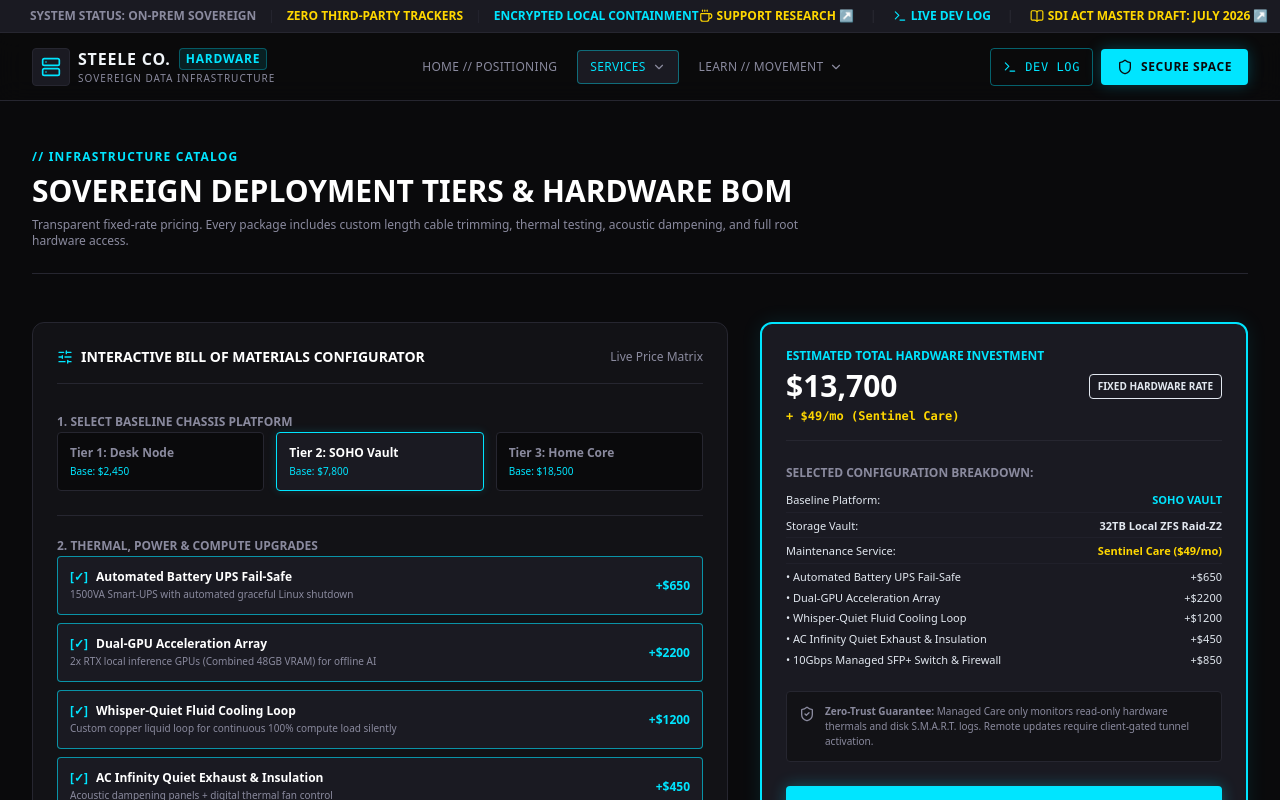
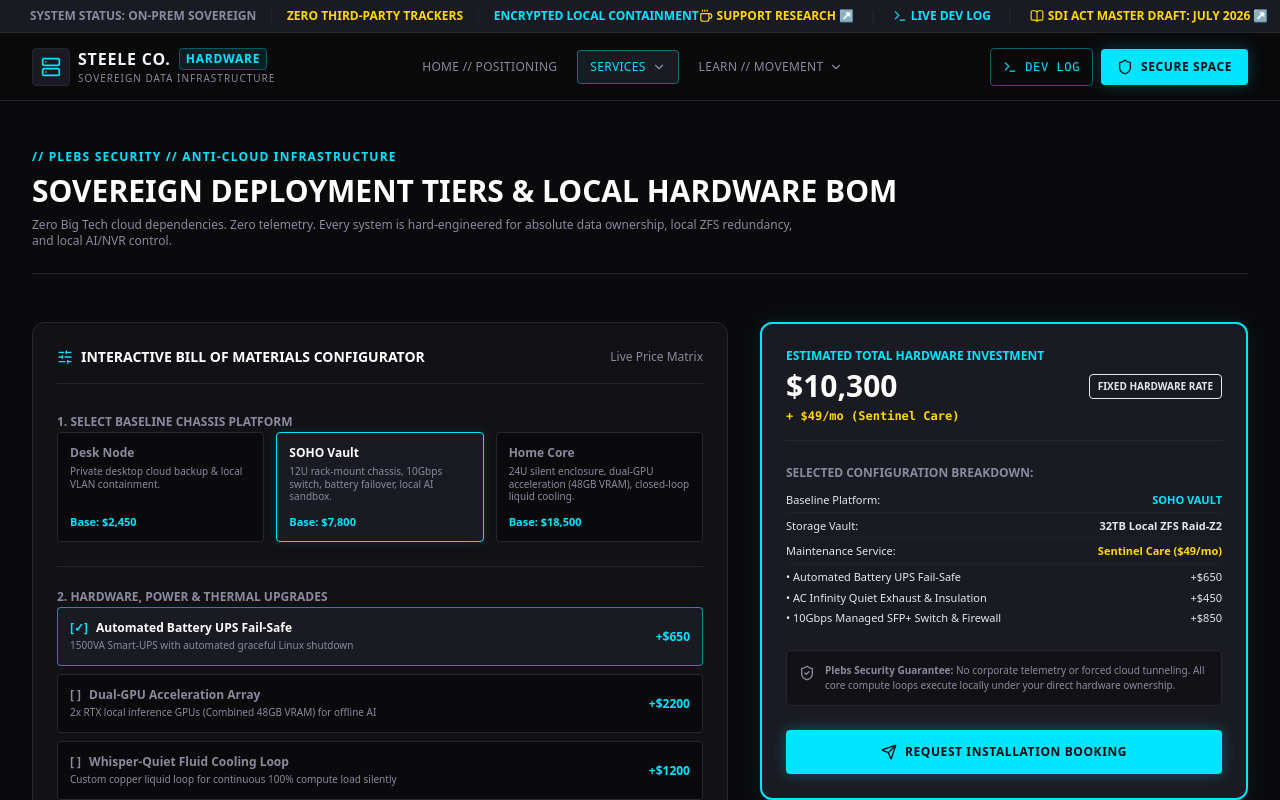
Before and after one commit to DeviousWings/steele-co-website, a React (Vite) app: page / in a window 1280 px wide. Both pictures are taken after a click on the button "VIEW FLAT-RATE SOVEREIGN TIERS". Shown: the top 800 px of the page. Built offline with nearby package versions, Linux system fonts and the light colour scheme.

Commit message:
Refactor SovereignTiers component for clarity and updates
Updated maintenance options descriptions and adjusted default build settings. Changed labels and added a new icon for enhanced clarity.

```diff
--- a/src/pages/SovereignTiers.jsx
+++ b/src/pages/SovereignTiers.jsx
@@ -1,23 +1,23 @@
 import { useMemo, useState } from 'react'
-import { Send, SlidersHorizontal, ShieldCheck, Wrench } from 'lucide-react'
+import { Send, SlidersHorizontal, ShieldCheck, Wrench, Lock } from 'lucide-react'
 import { TIERS, UPGRADES, STORAGE_OPTIONS } from '../data/tiersData'
 
 const MAINTENANCE_OPTIONS = [
-  { id: 'none', label: 'Self-Managed (No Plan)', monthly: 0, desc: 'Full root access. You handle OS updates & backups.' },
-  { id: 'sentinel', label: 'Sentinel Care', monthly: 49, desc: '24/7 read-only thermals & client-gated patch tunnels.' },
-  { id: 'enterprise', label: 'Enterprise Care', monthly: 149, desc: 'Priority drive swap, cluster care & local AI tuning.' },
+  { id: 'none', label: 'Self-Managed (No Plan)', monthly: 0, desc: 'Full root access. You retain total sovereignty over updates & local backups.' },
+  { id: 'sentinel', label: 'Sentinel Care', monthly: 49, desc: '24/7 read-only thermal checks & client-gated secure patch tunnels.' },
+  { id: 'enterprise', label: 'Enterprise Care', monthly: 149, desc: 'Priority drive swap, cluster health tracking, and custom local AI tuning.' },
 ]
 
 export default function SovereignTiers({ onRequestQuote }) {
   const [build, setBuild] = useState({
     tier: 'tier2',
     upsUpgrade: true,
-    dualGpu: true,
-    liquidCooling: true,
+    dualGpu: false,
+    liquidCooling: false,
     acousticPanels: true,
     tenGbSwitch: true,
     storageCapacity: '32TB',
-    maintenancePlan: 'sentinel', // Default to Sentinel Care
+    maintenancePlan: 'sentinel',
   })
 
   const toggle = (key) => setBuild((prev) => ({ ...prev, [key]: !prev[key] }))
@@ -35,11 +35,10 @@ export default function SovereignTiers({ onRequestQuote }) {
   return (
     <div className="max-w-7xl mx-auto px-4 lg:px-8 py-8 lg:py-12 space-y-12">
       <div className="border-b border-hairline pb-6 space-y-2">
-        <div className="text-xs text-cyan font-bold uppercase tracking-widest">// INFRASTRUCTURE CATALOG</div>
-        <h1 className="text-3xl font-black uppercase text-white">Sovereign Deployment Tiers & Hardware BOM</h1>
+        <div className="text-xs text-cyan font-bold uppercase tracking-widest">// PLEBS SECURITY // ANTI-CLOUD INFRASTRUCTURE</div>
+        <h1 className="text-3xl font-black uppercase text-white">Sovereign Deployment Tiers & Local Hardware BOM</h1>
         <p className="text-xs text-muted max-w-3xl">
-          Transparent fixed-rate pricing. Every package includes custom length cable trimming, thermal
-          testing, acoustic dampening, and full root hardware access.
+          Zero Big Tech cloud dependencies. Zero telemetry. Every system is hard-engineered for absolute data ownership, local ZFS redundancy, and local AI/NVR control.
         </p>
       </div>
 
@@ -57,20 +56,23 @@ export default function SovereignTiers({ onRequestQuote }) {
           {/* Step 1: Baseline Chassis Platform */}
           <div className="space-y-2">
             <label className="text-xs font-bold text-muted uppercase">1. Select Baseline Chassis Platform</label>
-            <div className="grid grid-cols-3 gap-3">
+            <div className="grid grid-cols-1 md:grid-cols-3 gap-3">
               {TIERS.map((t) => (
                 <button
                   key={t.id}
                   type="button"
                   onClick={() => setBuild((prev) => ({ ...prev, tier: t.id }))}
-                  className={`p-3 rounded text-left border transition-all text-xs cursor-pointer ${
+                  className={`p-3 rounded text-left border transition-all text-xs cursor-pointer flex flex-col justify-between ${
                     build.tier === t.id
                       ? 'bg-panel border-cyan text-white shadow-[0_0_10px_rgba(0,229,255,0.15)]'
                       : 'bg-obsidian border-hairline text-muted hover:border-muted'
                   }`}
                 >
-                  <div className="font-bold">{t.label}</div>
-                  <div className="text-[10px] text-cyan mt-1">Base: ${t.base.toLocaleString()}</div>
+                  <div>
+                    <div className="font-bold">{t.name}</div>
+                    <div className="text-[10px] text-muted mt-1 leading-tight">{t.desc}</div>
+                  </div>
+                  <div className="text-[11px] text-cyan font-bold mt-3">Base: ${t.base.toLocaleString()}</div>
                 </button>
               ))}
             </div>
@@ -78,7 +80,7 @@ export default function SovereignTiers({ onRequestQuote }) {
 
           {/* Step 2: Thermal, Power & Compute Upgrades */}
           <div className="space-y-3 border-t border-hairline pt-4">
-            <label className="text-xs font-bold text-muted uppercase">2. Thermal, Power & Compute Upgrades</label>
+            <label className="text-xs font-bold text-muted uppercase">2. Hardware, Power & Thermal Upgrades</label>
             <div className="space-y-2">
               {UPGRADES.map((item) => (
                 <div
@@ -105,7 +107,7 @@ export default function SovereignTiers({ onRequestQuote }) {
 
           {/* Step 3: Local Encrypted Storage Capacity */}
           <div className="space-y-2 border-t border-hairline pt-4">
-            <label className="text-xs font-bold text-muted uppercase">3. Local Encrypted Storage Capacity</label>
+            <label className="text-xs font-bold text-muted uppercase">3. Local Encrypted Storage Capacity (ZFS Array)</label>
             <div className="grid grid-cols-4 gap-2 text-xs">
               {STORAGE_OPTIONS.map((s) => (
                 <button
@@ -133,7 +135,7 @@ export default function SovereignTiers({ onRequestQuote }) {
                 <span>4. Optional Zero-Trust Maintenance Plan</span>
               </label>
               <span className="text-[10px] text-cyan font-mono font-bold uppercase">
-                // Pipe vs. Payload Protected
+                // Air-Gap Protected
               </span>
             </div>
 
@@ -164,7 +166,6 @@ export default function SovereignTiers({ onRequestQuote }) {
               ))}
             </div>
           </div>
-
         </div>
 
         {/* Right Column: Live Price & Summary Box */}
@@ -214,12 +215,14 @@ export default function SovereignTiers({ onRequestQuote }) {
             <div className="p-3 bg-surface border border-hairline rounded flex items-start gap-2.5 text-[10px] text-muted">
               <ShieldCheck className="w-4 h-4 text-emerald shrink-0 mt-0.5" />
               <span>
-                <strong>Zero-Trust Guarantee:</strong> Managed Care only monitors read-only hardware thermals and disk S.M.A.R.T. logs. Remote updates require client-gated tunnel activation.
+                <strong>Plebs Security Guarantee:</strong> No corporate telemetry or forced cloud tunneling. All core compute loops execute locally under your direct hardware ownership.
               </span>
             </div>
+
             <button
               onClick={() => onRequestQuote(build, price)}
-              className="w-full py-3.5 bg-cyan hover:bg-cyan/80 text-obsidian font-black text-xs uppercase tracking-wider rounded transition-all shadow-[0_0_15px_rgba(0,229,255,0.3)] flex justify-center items-center gap-2 cursor-pointer">
+              className="w-full py-3.5 bg-cyan hover:bg-cyan/80 text-obsidian font-black text-xs uppercase tracking-wider rounded transition-all shadow-[0_0_15px_rgba(0,229,255,0.3)] flex justify-center items-center gap-2 cursor-pointer"
+            >
               <Send className="w-4 h-4" />
               <span>Request Installation Booking</span>
             </button>
```
